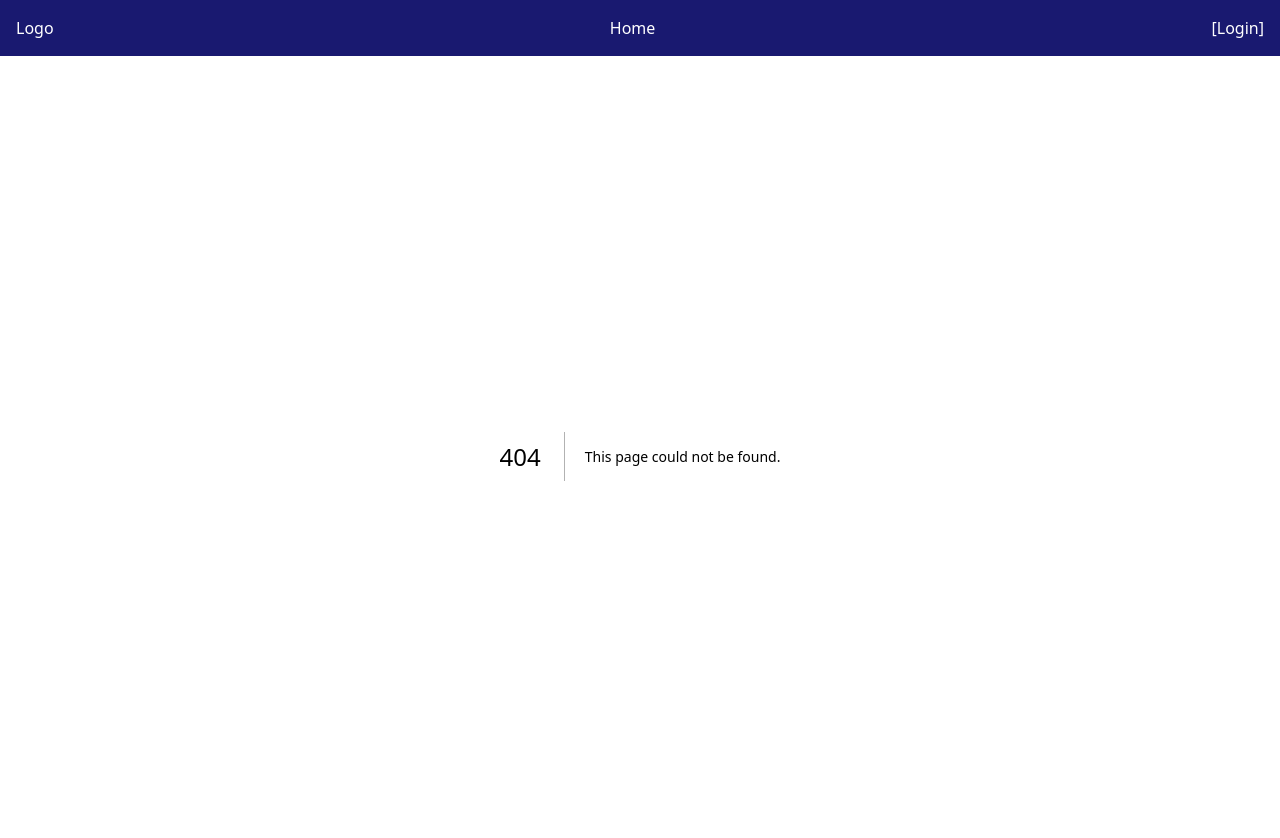
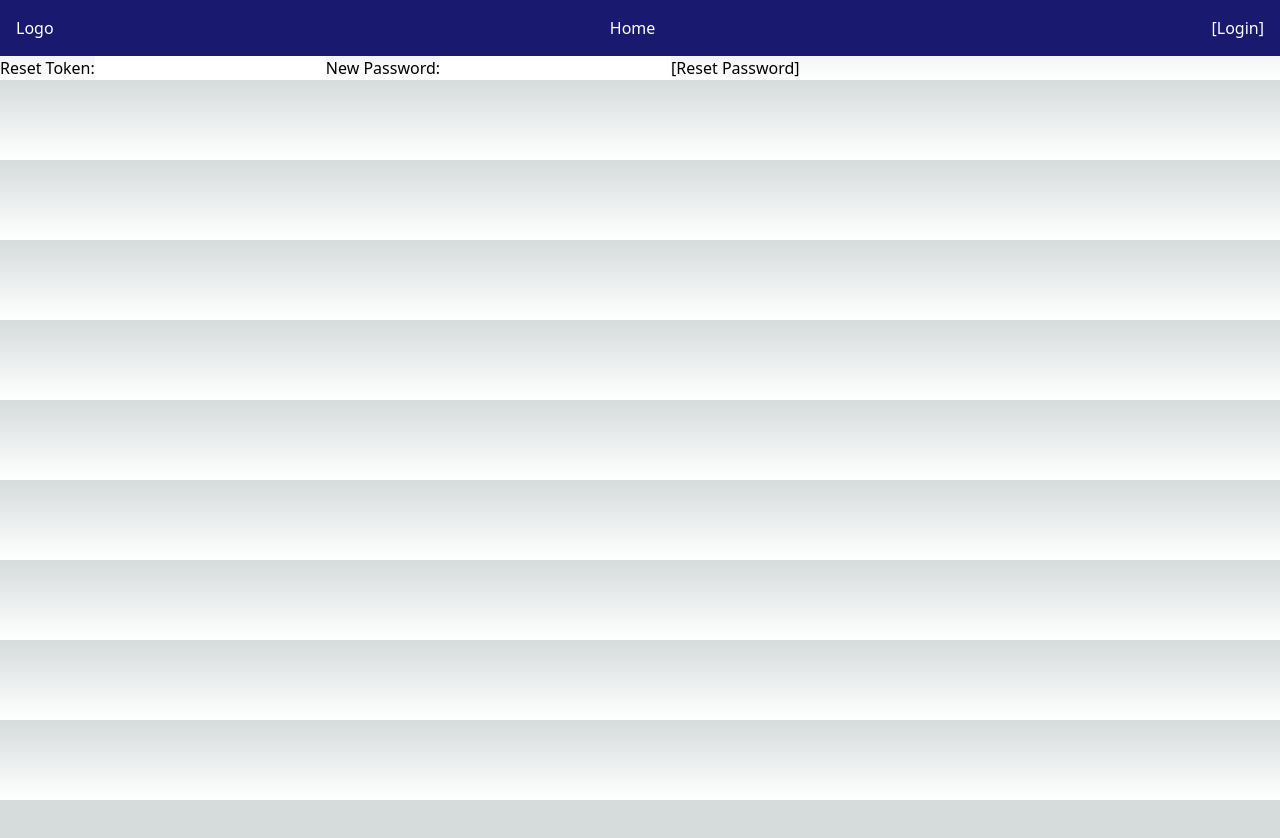
Before and after one commit to danti58/Frontend_IV1201, a Next.js app in the folder frontiv1201/: page /passwordResetPage in a window 1280 px wide. Before the commit this address had no page. Shown: the top 838 px of the page. After the commit the page ends 800 px from the top, so only its background shows below. Built offline with nearby package versions, Linux system fonts and the light colour scheme.

Commit message:
password reset page done, reset token comes in console

```diff
--- a/frontiv1201/src/app/api.ts
+++ b/frontiv1201/src/app/api.ts
@@ -115,7 +115,49 @@ export const loginPerson = async (loginData: LoginData): Promise<LoginResponse>
   }
 };
 
-// Define the function to add competency
+/**
+ * Requests a password reset token
+ *
+ * @param token
+ * @returns
+ */
+export const requestPasswordResetLink = async (email: string): Promise<any> => {
+  try {
+    const response: AxiosResponse<any> = await axios.get(`${BASE_URL}/requestPasswordResetLink`, {
+      headers: { email: email }
+    });
+    return response.data;
+  } catch (error) {
+    console.error('Failed to request password reset link', error);
+    throw error;
+  }
+};
+
+/**
+ * resets the password to a new one
+ *
+ * @param token
+ * @param newPassword
+ * @returns
+ */
+export const resetPassword = async (token: string, newPassword: string): Promise<any> => {
+  try {
+    const response: AxiosResponse<any> = await axios.post(`${BASE_URL}/resetPassword`, {
+      token:token, newPassword:newPassword
+    });
+    return response.data;
+  } catch (error) {
+    console.error('Failed to reset password', error);
+    throw error;
+  }
+};
+
+/**
+ * Adds a competency to a person
+ *
+ * @param token
+ * @returns
+ */
 export const addCompetency = async (competencyData: CompetencyData, token: string): Promise<AddCompetencyResponse> => {
   try {
     const response: AxiosResponse<AddCompetencyResponse> = await axios.post(`${BASE_URL}/addCompetencyToPerson`, competencyData , {
--- a/frontiv1201/src/app/components/login/loginPresenter.tsx
+++ b/frontiv1201/src/app/components/login/loginPresenter.tsx
@@ -1,7 +1,7 @@
 // loginPresenter.tsx
 
 import React from 'react';
-import { loginPerson, LoginData } from '@/app/api';
+import { loginPerson, LoginData, requestPasswordResetLink } from '@/app/api';
 import LoginView from './loginView';
 import { setAuthData } from '@/app/redux/actions';
 import { useDispatch, useSelector } from 'react-redux';
--- a/frontiv1201/src/app/components/login/loginView.tsx
+++ b/frontiv1201/src/app/components/login/loginView.tsx
@@ -41,6 +41,10 @@ const LoginView: React.FC<Props> = ({ loginData, setLoginData, handleLogin }) =>
       >
         Login
       </button>
+
+      <button>
+        <a href="/passwordResetLinkRequestPage">[Forgot Password]</a>
+      </button>
     </form>
   </div>
 );
--- a/frontiv1201/src/app/components/navbar/navbarView.tsx
+++ b/frontiv1201/src/app/components/navbar/navbarView.tsx
@@ -1,3 +1,5 @@
+// navbarView.tsx
+
 import { UserState } from '@/app/redux/types';
 import Link from 'next/link';
 import React from 'react';
--- /dev/null
+++ b/frontiv1201/src/app/components/passwordReset/passwordResetPresenter.tsx
@@ -0,0 +1,34 @@
+import React, { useState } from 'react';
+import PasswordResetView from './passwordResetView';
+import { resetPassword } from '@/app/api';
+import { useRouter } from 'next/router';
+import { on } from 'events';
+
+const PasswordResetPresenter: React.FC = () => {
+    const [message, setMessage] = useState<string | null>(null);
+    const router = useRouter();
+  async function reset (token: string, newPassword: string){
+    try {
+      const response = await resetPassword(token, newPassword);
+      console.log('response:', response);
+      onResetPasswordSuccess();
+    } catch (error) {
+        console.warn('Failed to reset password', error);
+        onResetPasswordFailure();
+    }
+  };
+
+  const onResetPasswordSuccess = () => {
+    setMessage('Password reset successfully');
+  }
+
+  const onResetPasswordFailure = () => {
+    setMessage('Failed to reset password');
+  }
+
+
+
+  return <PasswordResetView onResetPassword={reset} message={message} />;
+};
+
+export default PasswordResetPresenter;
--- /dev/null
+++ b/frontiv1201/src/app/components/passwordReset/passwordResetView.tsx
@@ -0,0 +1,35 @@
+import React, { useState } from 'react';
+
+type PasswordResetViewProps = {
+  onResetPassword: (token: string, newPassword: string) => void;
+  message: string | null;
+};
+
+const PasswordResetView: React.FC<PasswordResetViewProps> = ({ onResetPassword, message }) => {
+  const [token, setToken] = useState('');
+  const [newPassword, setNewPassword] = useState('');
+
+  const handleSubmit = (e: React.FormEvent) => {
+    e.preventDefault();
+    onResetPassword(token, newPassword);
+  };
+
+  return (
+    <div>
+      <form onSubmit={handleSubmit}>
+        <label>
+          Reset Token:
+          <input className="bg-white text-black" type="text" value={token} onChange={(e) => setToken(e.target.value)} required />
+        </label>
+        <label>
+          New Password:
+          <input className="bg-white text-black" type="password" value={newPassword} onChange={(e) => setNewPassword(e.target.value)} required />
+        </label>
+        <button type="submit">[Reset Password]</button>
+      </form>
+      {message && <p>{message}</p>}
+    </div>
+  );
+};
+
+export default PasswordResetView;
--- /dev/null
+++ b/frontiv1201/src/pages/passwordResetLinkRequestPage.tsx
@@ -0,0 +1,49 @@
+// pages/login.tsx
+import { requestPasswordResetLink } from '@/app/api';
+import React from 'react';
+import { useRouter } from 'next/router';
+
+export default function PasswordResetLinkRequestPage() {
+    const router = useRouter();
+    const [message, setMessage] = React.useState<string | null>(null);
+    const [email, setEmail] = React.useState<string>('');
+
+    async function resetPasswordLinkRequest(event: React.FormEvent<HTMLFormElement>) {
+        event.preventDefault(); // Prevent the default form submission behavior
+        try {
+            const response = await requestPasswordResetLink(email);
+            console.log('password reset token:', response.token);
+            onResetPasswordLinkRequestSuccess();
+        } catch (error) {
+            console.warn('Failed to reset password', error);
+            onResetPasswordLinkRequestFailure();
+        }
+    };
+
+    const onResetPasswordLinkRequestSuccess = () => {
+        setMessage('Password reset link sent successfully');
+        // Navigate to the password reset page
+        router.push('/passwordResetPage');
+    }
+
+    const onResetPasswordLinkRequestFailure = () => {
+        setMessage('Failed to send password reset link');
+    }
+
+    function onEmailChange(event: React.ChangeEvent<HTMLInputElement>) {
+        setEmail(event.target.value);
+    }
+
+    return (
+        <div>
+            <form onSubmit={resetPasswordLinkRequest}>
+                <label>
+                    Email:
+                    <input className="bg-white text-black" type="email" value={email} onChange={onEmailChange} required />
+                </label>
+                <button type="submit">[Send Reset Link]</button>
+                {message && <p>{message}</p>}
+            </form>
+        </div>
+    );
+}
--- /dev/null
+++ b/frontiv1201/src/pages/passwordResetPage.tsx
@@ -0,0 +1,15 @@
+import react from 'react';
+import PasswordResetPresenter from '../app/components/passwordReset/passwordResetPresenter';
+
+/**
+ * Page component for the password reset page.
+ *
+ * @returns - Password reset presenter component
+ */
+export default function PasswordResetPage() {
+  return (
+    <div>
+      <PasswordResetPresenter />
+    </div>
+  );
+}
```
